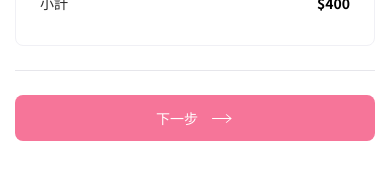
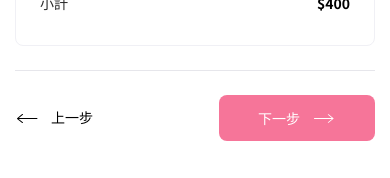
Before and after one commit to OwenLu0125/AlphaShop, a React (Create React App) app: page / in a window 390 px wide. Both pictures are taken after a click on the button "下一步". Shown: the part 1076-1254 px from the top of the page. Built offline with nearby package versions, Linux system fonts and the light colour scheme.

Commit message:
feat: modify ProgressControl - add switch funtionality

```diff
--- a/src/component/Main/ProgressControl/ProgressControl.jsx
+++ b/src/component/Main/ProgressControl/ProgressControl.jsx
@@ -1,40 +1,78 @@
 import styles from './ProgressControl.module.scss'
 
-const ProgressControl = ({ icons }) => {
+const StepContext =({icons, step, onStepItemChange}) => {
+  if (step === 0 ) {
     return (
-    <>
-      <section className={`${styles.progressControlContainer} col col-lg-6 col-sm-12`}>
-        <section className={`${styles.buttonGroup} col col-12`} data-phase='address'>
-          <button className={`${styles.next} cursor-point`}>
+      <section className={`${styles.buttonGroup} col col-12`} dataphase='address'>
+        <button
+          className={`${styles.next} cursor-point`}
+          onClick={() => { onStepItemChange?.({ step: step + 1 }) }}
+        >
           下一步
           <svg>
             <use xlinkHref={`${icons}#svg-icon-right-arrow`} />
           </svg>
         </button>
       </section>
-        {/* <section className={`${styles.buttonGroup} col col-12`} dataphase='shipping'>
-          <button className={`${styles.prev} cursor-point`}>
+    )
+  }
+  else if (step === 1 ) {
+    return (
+      <section className={`${styles.buttonGroup} col col-12`}>
+        <button
+          className={`${styles.prev} cursor-point`}
+          onClick={() => { onStepItemChange?.({ step: step - 1 }) }}
+        >
           <svg>
             <use xlinkHref={`${icons}#svg-icon-left-arrow`} />
           </svg>
           上一步
         </button>
-          <button className={`${styles.next} cursor-point`}>
+        <button
+          className={`${styles.next} cursor-point`}
+          onClick={() => { onStepItemChange?.({ step: step + 1 }) }}
+        >
           下一步
           <svg>
             <use xlinkHref={`${icons}#svg-icon-right-arrow`} />
           </svg>
         </button>
-        </section> */}
-        {/* <section className={`${styles.buttonGroup} col col-12`} dataphase='credit-card'>
-          <button className={`${styles.prev} cursor-point`}>
+      </section>
+    )
+  }
+  else if (step === 2 ) {
+    return (
+      <section className={`${styles.buttonGroup} col col-12`}>
+        <button
+          className={`${styles.prev} cursor-point`}
+          onClick={() => { onStepItemChange?.({ step: step - 1 }) }}
+        >
           <svg>
             <use xlinkHref={`${icons}#svg-icon-left-arrow`} />
           </svg>
           上一步
         </button>
-          <button className={`${styles.next} cursor-point`}>確認下單</button>
-        </section> */}
+        <button
+          className={`${styles.next} cursor-point`}
+          // onClick={onSubmit}
+        >
+          確認下單
+        </button>
+      </section>
+    )
+  }
+}
+
+const ProgressControl = ({ icons, step,onStepItemChange }) => {
+return (
+    <>
+      <section className={`${styles.progressControlContainer} col col-lg-6 col-sm-12`}>
+      <StepContext
+          icons={icons}
+          step={step}
+          onStepItemChange={onStepItemChange}
+          // onSubmit={onSubmit}
+      />
       </section>
     </>
   )
```
Lines whose indentation alone changed are shown as unchanged.
